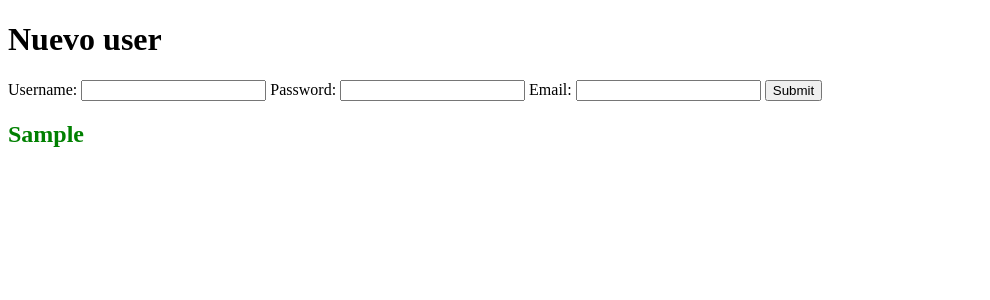
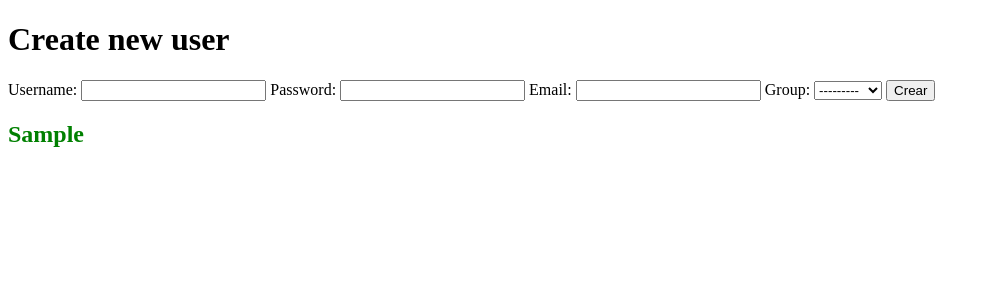
Before and after one commit to TheBambooLover/Final-Project-Coderhouse, a Django app: template project/FinalProject/AppFinalProject/templates/AppFinalProject/new_user.html in a window 1280 px wide. Shown: the top 300 px of the page, without its empty margins (0-990 px from the left). Run offline with Django 4.2, Linux system fonts and the light colour scheme; data comes from the database, SQL or seed files in the repository; both versions use the stored data as it was after the commit; the template is opened without the code that fills it: values that come from a table or form of the project are taken from there, most other values are stand-ins (such as "Sample title", 1, 10 or a date in 2020).

Commit message:
create new user

```diff
--- a/project/FinalProject/AppFinalProject/forms.py
+++ b/project/FinalProject/AppFinalProject/forms.py
@@ -7,4 +7,4 @@ class Buscar(forms.Form):
 class UserForm(forms.ModelForm):
   class Meta:
     model = User
-    fields = ['username', 'password', 'email']
+    fields = ['username', 'password', 'email','group']
--- a/project/FinalProject/AppFinalProject/templates/AppFinalProject/new_user.html
+++ b/project/FinalProject/AppFinalProject/templates/AppFinalProject/new_user.html
@@ -7,14 +7,13 @@
     <title>Document</title>
 </head>
 <body>
-    <h1>Nuevo user</h1>
-    <form action="" method="post">
+    <h1>Create new user</h1>
+    <form action="user-create" method="post">
         {% csrf_token %}
         {{ form }}
-        <input type="submit" value="Submit">
+        <input type="submit" value="Crear">
       </form>
 
       <h2 style="color:green">{{msg_exito}}</h2>
-
 </body>
 </html>
--- a/project/FinalProject/AppFinalProject/urls.py
+++ b/project/FinalProject/AppFinalProject/urls.py
@@ -1,3 +1,4 @@
+from lib2to3.pygram import pattern_grammar
 from django.urls import path
 from AppFinalProject import views
 
@@ -8,5 +9,6 @@ urlpatterns = [
     path('about/',views.about,name='about'),
     path('users/',views.show_users),
     path('users-search',views.BuscarUser.as_view()),
+    path('user-create',views.AltaUser.as_view()),
 
 ]
```
Also changed, not shown: project/FinalProject/AppFinalProject/views.py (+21 -2 lines), project/FinalProject/db.sqlite3.
